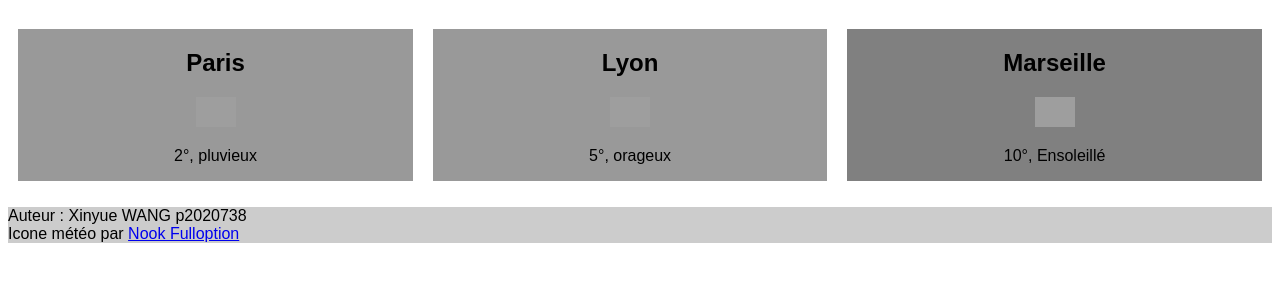
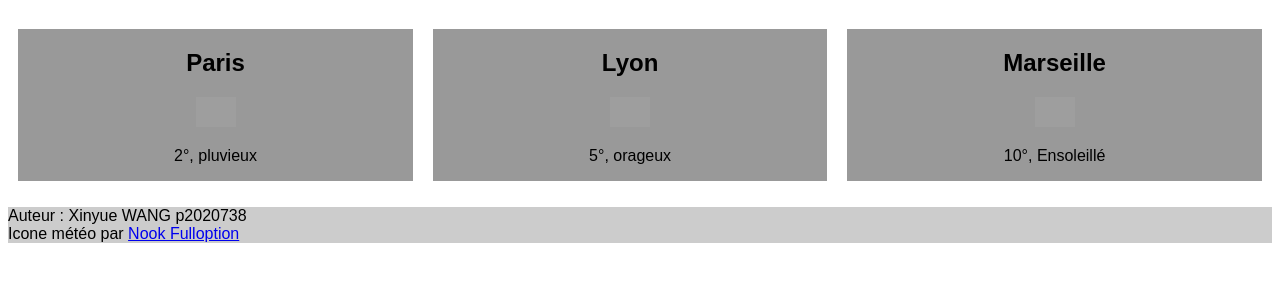
Before and after one commit to Xinyue-WANG233/TP-WEB, a plain HTML site: page index.html in a window 1280 px wide. Shown: the part 61-342 px from the top of the page. Drawn offline with Linux system fonts and the light colour scheme; grey boxes are pictures that could not be loaded.

Commit message:
Update index.html

```diff
--- a/index.html
+++ b/index.html
@@ -21,7 +21,7 @@
 		<p>5°, orageux</p>
 	  </div>
 
-		<div class="two"; style= "background-color: gray"> <h2>Marseille</h2>
+		<div class="three"> <h2>Marseille</h2>
 		<img src= "https://static.thenounproject.com/png/659475-200.png" alt= "noun_sun" width="40">
 		<p>10°, Ensoleillé</p>
 		</div>
```
